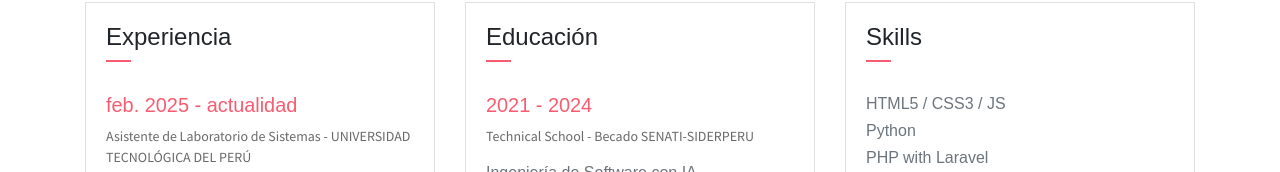
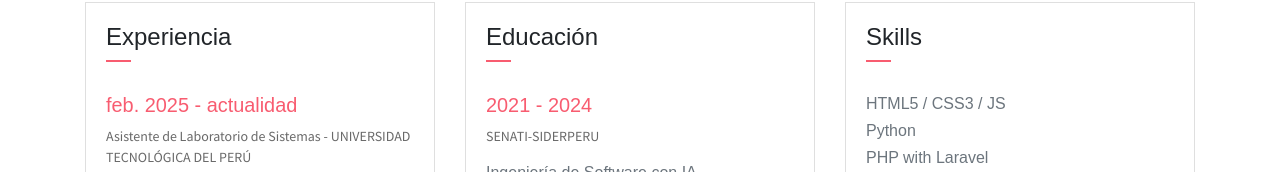
Before and after one commit to Reyver04/reyver_bless, a website: page public_html/index.html in a window 1280 px wide. Shown: the part 1320-1492 px from the top of the page. Drawn offline with Linux system fonts and the light colour scheme; some packages are replaced by stand-ins of ours.

Commit message:
Cambio en Educacion

```diff
--- a/public_html/index.html
+++ b/public_html/index.html
@@ -184,7 +184,7 @@
                         </div>
                         <div class="card-body">
                             <h6 class="title text-danger">2021 - 2024</h6>
-                            <P>Technical School - Becado SENATI-SIDERPERU</P>
+                            <P>SENATI-SIDERPERU</P>
                             <h6>Ingeniería de Software con IA</h6>
                             <P>Proyecto: "Sistema de almacenamiento de archivos en Azure"</P>
                             <hr>
```
